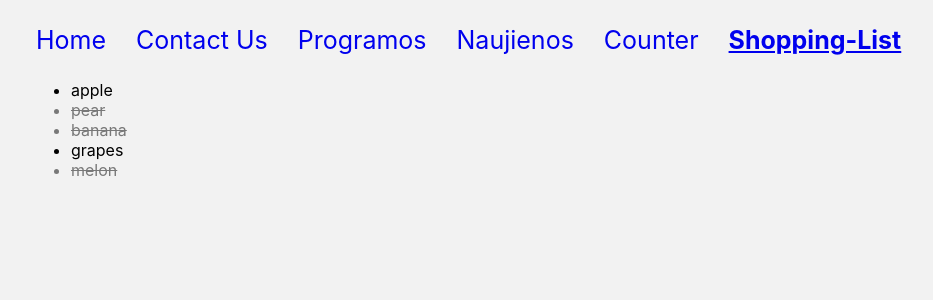
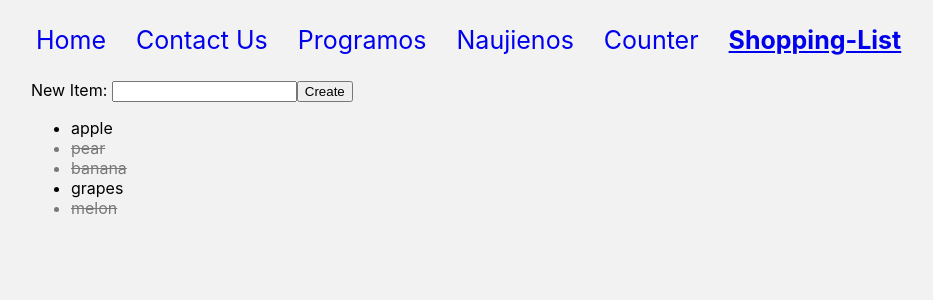
Before and after one commit to Adomelism/First-React-Project, a React (Create React App) app: page /ShoppingListPage in a window 1280 px wide. Shown: the top 300 px of the page, without its empty margins (4-937 px from the left). Built offline with nearby package versions, Linux system fonts and the light colour scheme.

Commit message:
form added

```diff
--- a/src/Components/ShoppingListComponents/ShoppingItem.js
+++ b/src/Components/ShoppingListComponents/ShoppingItem.js
@@ -1,7 +1,7 @@
 
-const ShoppingItem = () => {
+const ShoppingItem = ({data}) => {
   return (
-    <li>Title: {} </li>
+    <li className={data.done ? 'done' : ''}>{data.title}</li>
   )
 }
 
--- a/src/Pages/ShoppingListPage/ShoppingListPage.js
+++ b/src/Pages/ShoppingListPage/ShoppingListPage.js
@@ -28,21 +28,33 @@ const ShoppingListPage = () => {
         },
      ];
 
-     const [list, setList] = useState(itemsListData)
-    //  console.log(setList)
+    const [list, setList] = useState(itemsListData)
+    const [newItem, setNewItem] = useState('')
+
+    const shoppingListSection = list && list.length > 0 ? (
+        <ul>
+            {list.map((item, index) => <ShoppingItem key={index} data={item} />)}
+        </ul>
+    ) : (
+        <h3>Your shopping list is empty.</h3>
+    )
+
+    const newItemHandler = (event) => {
+        event.preventDefault();
+        setNewItem('');
+    }
+
+    const itemInputHandler = (event) => setNewItem(event.target.value);
 
 
   return (
     <Container>
-        {list && list.length > 0 ? (
-            <ul>
-                {list.map((item, index) => <li className={item.done ? 'done' : ''}
-                key={index}>{item.title}</li>)}
-            </ul>
-        ) : (
-            <h3>Your shopping list is empty.</h3>
-        )}
-
+        <form onSubmit={newItemHandler}>
+            <label htmlFor='shopping-item'>New Item: </label>
+            <input type='text' id='shopping-item' name='shopping-item' value={newItem} onChange={itemInputHandler} />
+            <input type='submit' value='Create' />
+        </form>
+        {shoppingListSection}
     </Container>
   )
 }
```
